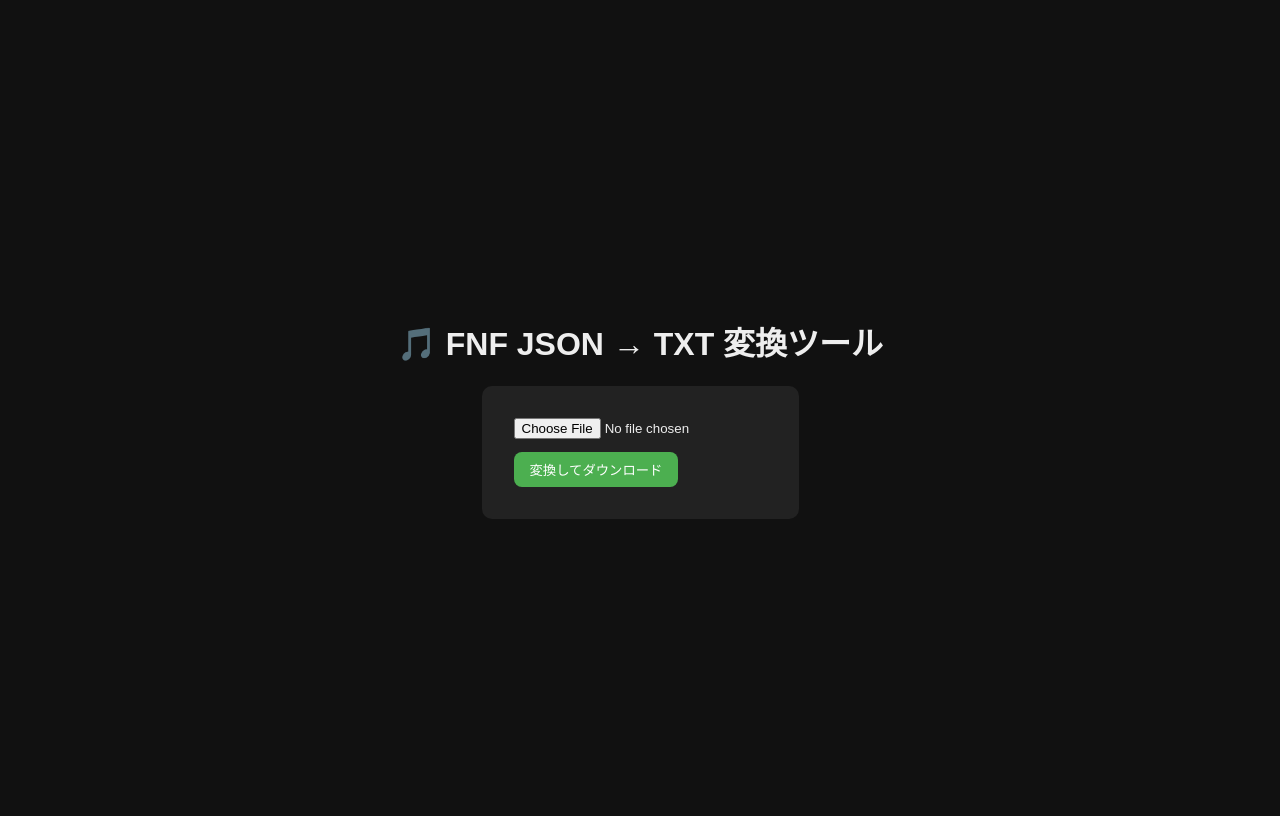
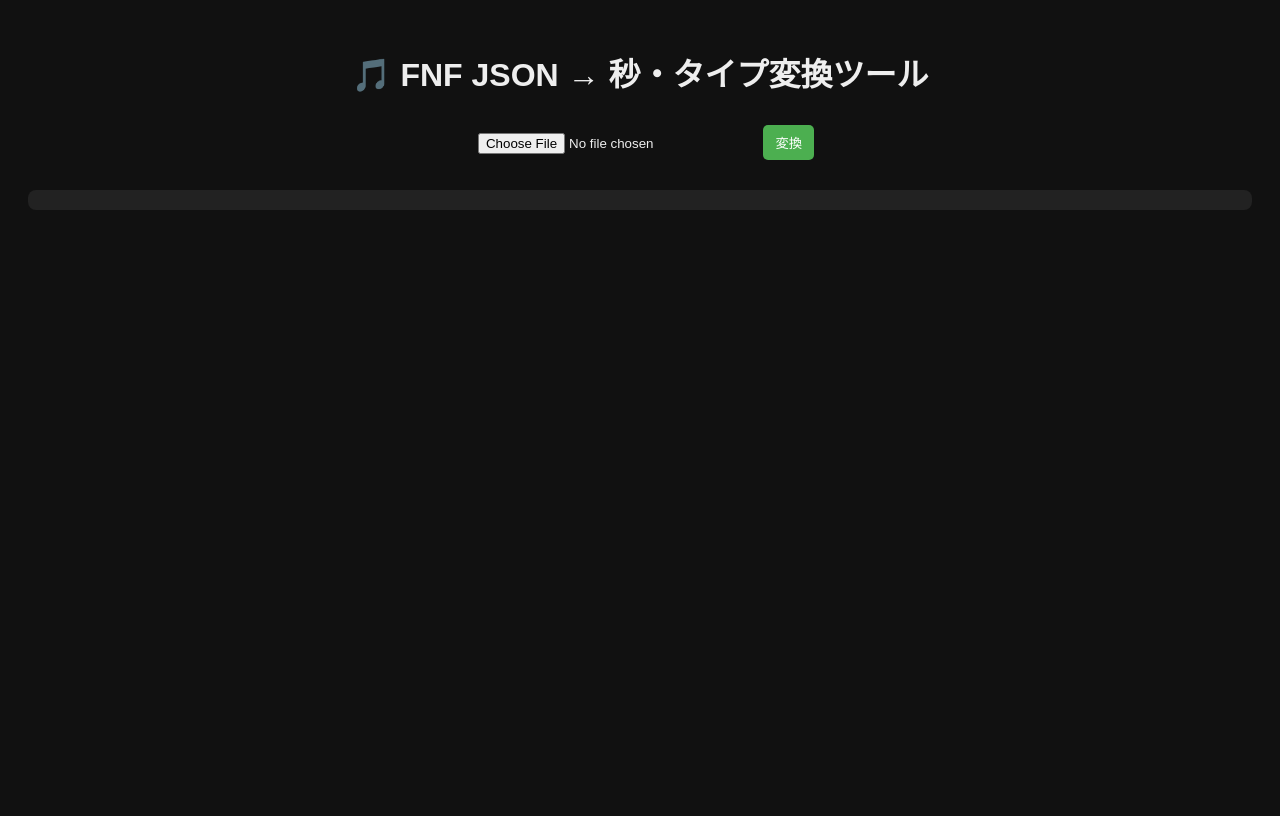
Before and after one commit to Ryouse1/Fnf-note-converter, a Flask app: page / in a window 1280 px wide. After the commit the page ends 210 px from the top, so only its background shows below. Run offline with Flask 3, Linux system fonts and the light colour scheme.

Commit message:
Update index.html

```diff
--- a/templates/index.html
+++ b/templates/index.html
@@ -1,46 +1,57 @@
 <!DOCTYPE html>
 <html lang="ja">
 <head>
-  <meta charset="UTF-8" />
-  <meta name="viewport" content="width=device-width, initial-scale=1.0">
-  <title>FNF Chart Converter</title>
+  <meta charset="UTF-8">
+  <title>FNF JSON タイミング変換ツール</title>
   <style>
-    body {
-      font-family: sans-serif;
-      background: #111;
-      color: #eee;
-      display: flex;
-      flex-direction: column;
-      align-items: center;
-      justify-content: center;
-      height: 100vh;
-    }
-    form {
-      background: #222;
-      padding: 2em;
-      border-radius: 10px;
-    }
-    input[type=file] {
-      margin-bottom: 1em;
-    }
-    button {
-      background: #4caf50;
-      color: white;
-      padding: 0.6em 1.2em;
-      border: none;
-      border-radius: 8px;
-      cursor: pointer;
-    }
-    button:hover {
-      background: #66bb6a;
-    }
+    body { background:#111; color:#eee; font-family:sans-serif; text-align:center; padding:20px; }
+    input, button { margin:8px; padding:8px 12px; border:none; border-radius:5px; }
+    button { background:#4caf50; color:#fff; cursor:pointer; }
+    button:hover { background:#43a047; }
+    #result { margin-top:20px; text-align:left; white-space:pre-wrap; background:#222; padding:10px; border-radius:8px; }
   </style>
 </head>
 <body>
-  <h1>🎵 FNF JSON → TXT 変換ツール</h1>
-  <form action="/convert" method="post" enctype="multipart/form-data">
-    <input type="file" name="file" accept=".json" required><br>
-    <button type="submit">変換してダウンロード</button>
+  <h1>🎵 FNF JSON → 秒・タイプ変換ツール</h1>
+  <form id="form">
+    <input type="file" id="jsonFile" accept=".json">
+    <button type="submit">変換</button>
   </form>
+  <div id="result"></div>
+
+  <script>
+    const form = document.getElementById('form');
+    const result = document.getElementById('result');
+
+    form.addEventListener('submit', async (e) => {
+      e.preventDefault();
+      const file = document.getElementById('jsonFile').files[0];
+      if (!file) return alert('JSONファイルを選択してね');
+
+      const fd = new FormData();
+      fd.append('jsonFile', file);
+
+      result.textContent = '変換中...';
+      const res = await fetch('/convert', { method: 'POST', body: fd });
+      const data = await res.json();
+
+      if (data.error) {
+        result.textContent = '⚠️ エラー: ' + data.error;
+        return;
+      }
+
+      const text = `BPM: ${data.bpm}\n\n${data.converted.join('\n')}`;
+      result.textContent = text;
+
+      const blob = new Blob([text], { type: 'text/plain' });
+      const url = URL.createObjectURL(blob);
+      const a = document.createElement('a');
+      a.href = url;
+      a.download = 'converted.txt';
+      a.textContent = '📄 TXTをダウンロード';
+      result.appendChild(document.createElement('br'));
+      result.appendChild(a);
+    });
+  </script>
 </body>
 </html>
```
